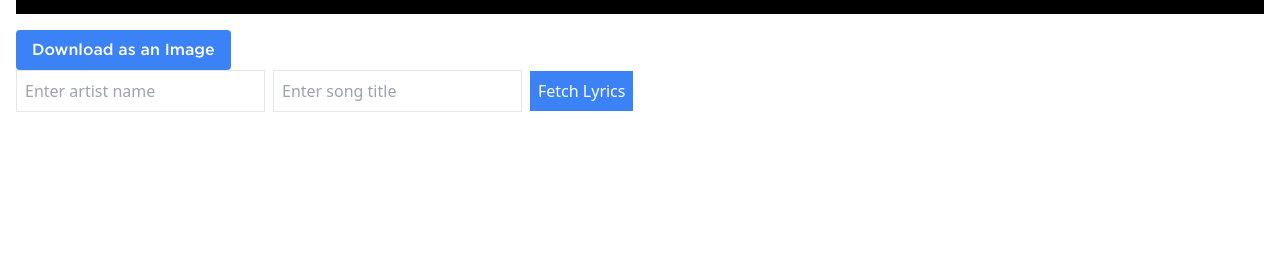
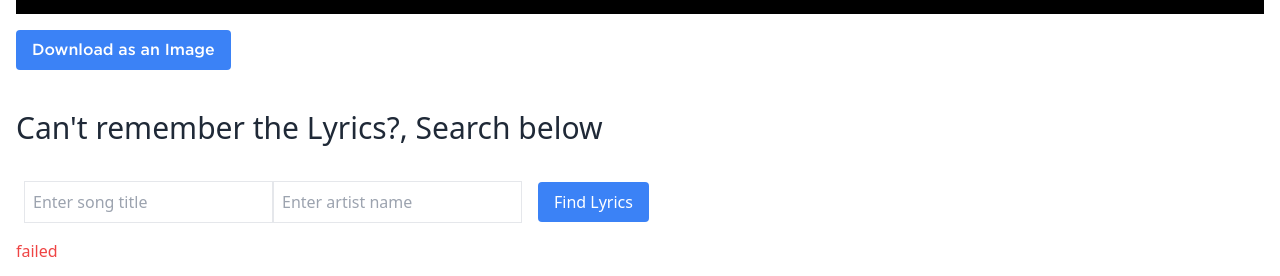
Before and after one commit to Saiyan619/melodymeme, a React (Vite) app: page / in a window 1280 px wide. Shown: the part 1153-1429 px from the top of the page. Before the commit the page ends 1297 px from the top, so only its background shows below. Built offline with nearby package versions, Linux system fonts and the light colour scheme.

Commit message:
error handling

```diff
--- a/src/App.jsx
+++ b/src/App.jsx
@@ -1,8 +1,6 @@
 import './App.css'
-import { Context, MainContext } from './Context'
-import CustomEditor from './CustomEditor'
+import { Context } from './Context'
 import MelodyMeme from './MelodyMeme'
-import TestApi from './TestApi'
 
 function App() {
   // const {fetchSongs} = MainContext()
--- /dev/null
+++ b/src/Lyrics.jsx
@@ -0,0 +1,78 @@
+import React, { useState, useEffect } from 'react';
+import sanitizeHtml from 'sanitize-html';
+
+function Lyrics() {
+  const [artist, setArtist] = useState('');
+  const [title, setTitle] = useState('');
+  const [lyrics, setLyrics] = useState('');
+  const [error, setError] = useState('failed');
+
+
+
+  const fetchLyrics = async () => {
+    try {
+      const response = await fetch(`https://api.lyrics.ovh/v1/${artist}/${title}`);
+      const data = await response.json();
+    //  if (response.ok) {
+       // Sanitize and replace newlines with <br> tags
+       const sanitizedLyrics = sanitizeHtml(data.lyrics).replace(/\n/g, '<br/>');
+       setLyrics(sanitizedLyrics);
+
+    //  }
+
+
+
+    } catch (err) {
+      setError('Failed to get lyrics');
+        console.log('error')
+      // setError('An error occurred while fetching lyrics');
+      console.log(err)
+    }
+  };
+
+
+
+
+
+
+
+  return (
+    <div className='mt-10'>
+      <h1 className='text-3xl'>Can't remember the Lyrics?, Search below</h1>
+      <div className='mt-5'>
+
+      <input
+        type="text"
+        value={title}
+        onChange={(e) => setTitle(e.target.value)}
+        placeholder="Enter song title"
+        className="border p-2 ml-2"
+        />
+
+      <input
+        type="text"
+        value={artist}
+        onChange={(e) => setArtist(e.target.value)}
+        placeholder="Enter artist name"
+        className="border p-2"
+      />
+
+
+        <button onClick={fetchLyrics} className="mt-4 ml-4 bg-blue-500 text-white px-4 py-2 rounded" >
+          Find Lyrics
+        </button>
+
+
+        {lyrics ? (
+           <div className="mt-4" dangerouslySetInnerHTML={{ __html: lyrics }} />
+
+      ) : (
+        <p className="text-red-500 mt-4">{error}</p>
+         ) }
+        </div>
+
+    </div>
+  );
+}
+
+export default Lyrics;
--- a/src/MelodyMeme.jsx
+++ b/src/MelodyMeme.jsx
@@ -1,6 +1,6 @@
 import React from 'react'
 import CustomEditor from './CustomEditor'
-import TestApi from './TestApi'
+import Lyrics from './Lyrics'
 import { MainContext } from './Context'
 
 const MelodyMeme = () => {
@@ -8,7 +8,7 @@ const MelodyMeme = () => {
   return (
       <div className='p-4'>
           <CustomEditor />
-          <TestApi />
+          <Lyrics />
 
 
     </div>
--- a/src/TestApi.jsx
+++ /dev/null
@@ -1,68 +0,0 @@
-import React, { useState, useEffect } from 'react';
-import sanitizeHtml from 'sanitize-html';
-import axios from 'axios';
-
-function TestApi() {
-  const [artist, setArtist] = useState('');
-  const [title, setTitle] = useState('');
-  const [lyrics, setLyrics] = useState('');
-  const [error, setError] = useState(null);
-
-
-
-  const fetchLyrics = async () => {
-    try {
-      const response = await fetch(`https://api.lyrics.ovh/v1/${artist}/${title}`);
-      const data = await response.json();
-      if (response.ok) {
-        // Sanitize and replace newlines with <br> tags
-        const sanitizedLyrics = sanitizeHtml(data.lyrics).replace(/\n/g, '<br/>');
-        setLyrics(sanitizedLyrics);
-      } else {
-        setError('Failed to fetch lyrics');
-      }
-    } catch (err) {
-      setError('An error occurred while fetching lyrics');
-    }
-  };
-
-
-
-
-
-
-
-  return (
-    <div>
-      <input
-        type="text"
-        value={artist}
-        onChange={(e) => setArtist(e.target.value)}
-        placeholder="Enter artist name"
-        className="border p-2"
-      />
-      <input
-        type="text"
-        value={title}
-        onChange={(e) => setTitle(e.target.value)}
-        placeholder="Enter song title"
-        className="border p-2 ml-2"
-      />
-      <button onClick={fetchLyrics} className="bg-blue-500 text-white p-2 ml-2">
-        Fetch Lyrics
-      </button>
-
-      {error ? (
-        <p className="text-red-500 mt-4">{error}</p>
-      ) : (
-        <div
-          className="mt-4"
-          dangerouslySetInnerHTML={{ __html: lyrics }}
-        />
-      )}
-
-    </div>
-  );
-}
-
-export default TestApi;
```
